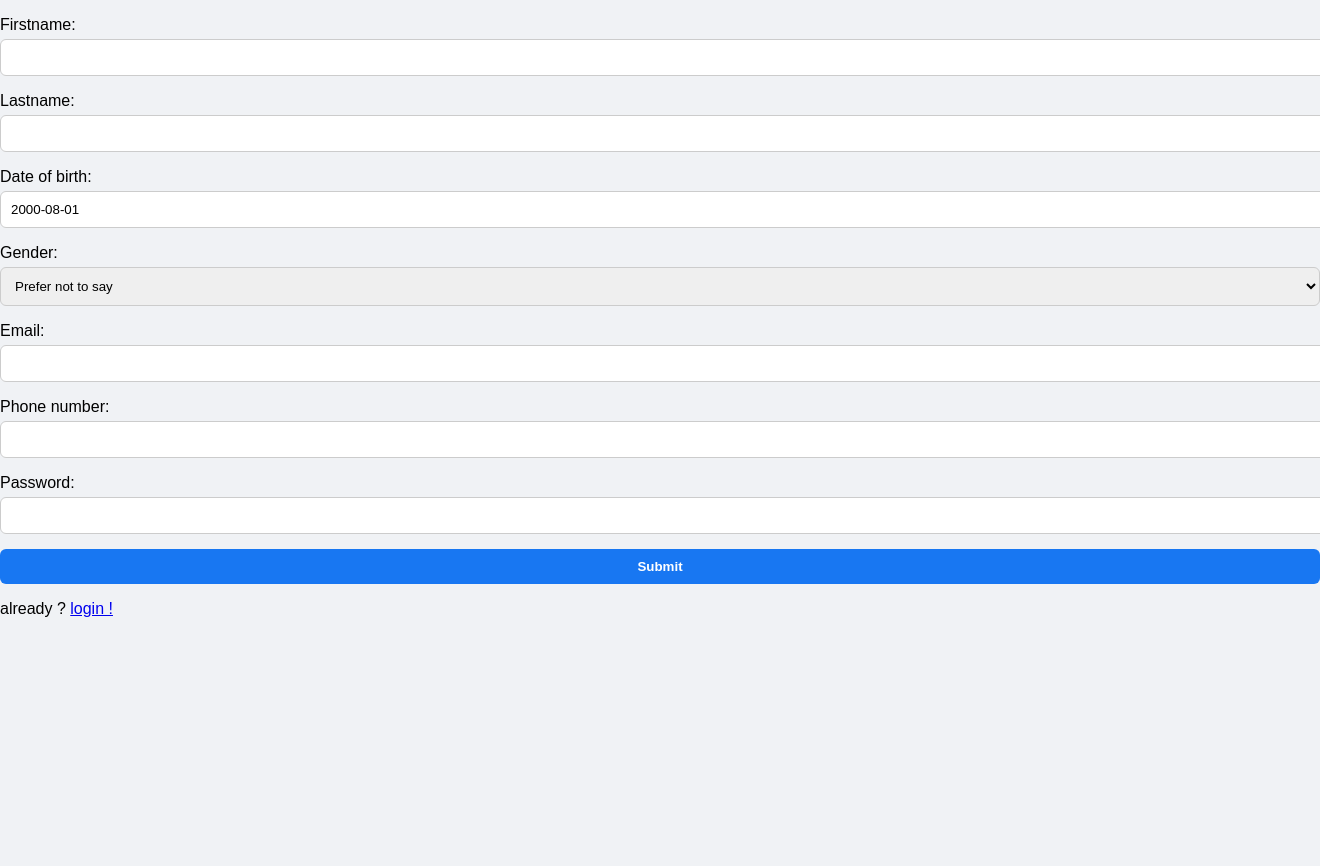
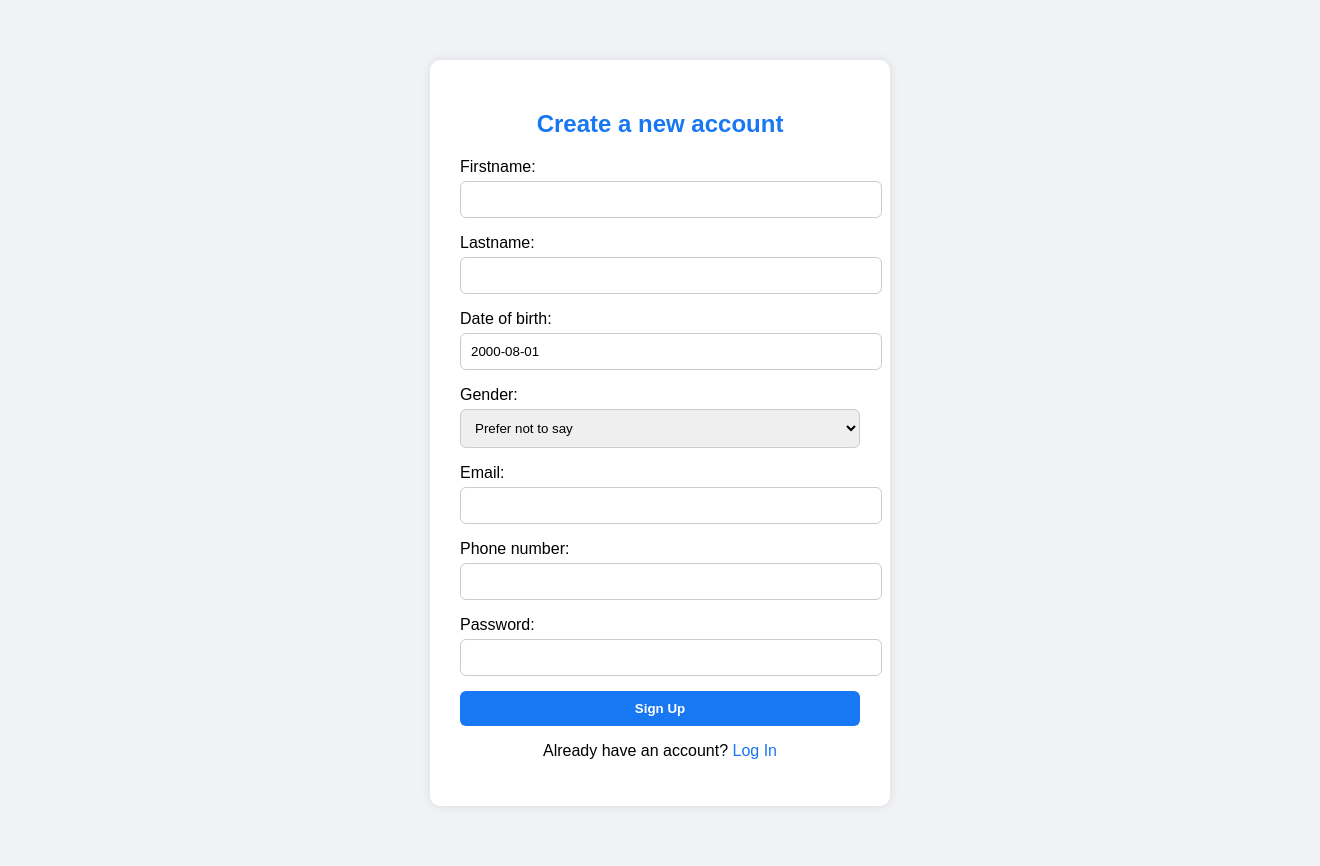
Before and after one commit to saritapatidar/saritafb, a Django app: page /signup/ in a window 1320 px wide; the page is wider, and only the part inside the window is pictured. Before the commit the page ends 617 px from the top of that part, so only its background shows below. Run offline with Django 4.2, Linux system fonts and the light colour scheme.

Commit message:
Update signup.html

```diff
--- a/facebookclone/apps/fb/templates/signup.html
+++ b/facebookclone/apps/fb/templates/signup.html
@@ -1,10 +1,16 @@
+<!-- templates/signup.html -->
+{% extends 'base.html' %}
 
-{% extends 'base.html' %}
 {% block content %}
+<div class="container">
+    <h2>Create a new account</h2>
     <form method="post">
+        {% csrf_token %}
         {{ form.as_p }}
-        {% csrf_token %}
-        <button type="submit" >Submit</button>
+        <button type="submit">Sign Up</button>
     </form>
-    <p>already ? <a href="{% url 'login' %}">login !</a></p>
-{% endblock content %}
+    <div class="link">
+        <p>Already have an account? <a href="{% url 'login' %}">Log In</a></p>
+    </div>
+</div>
+{% endblock %}
```
